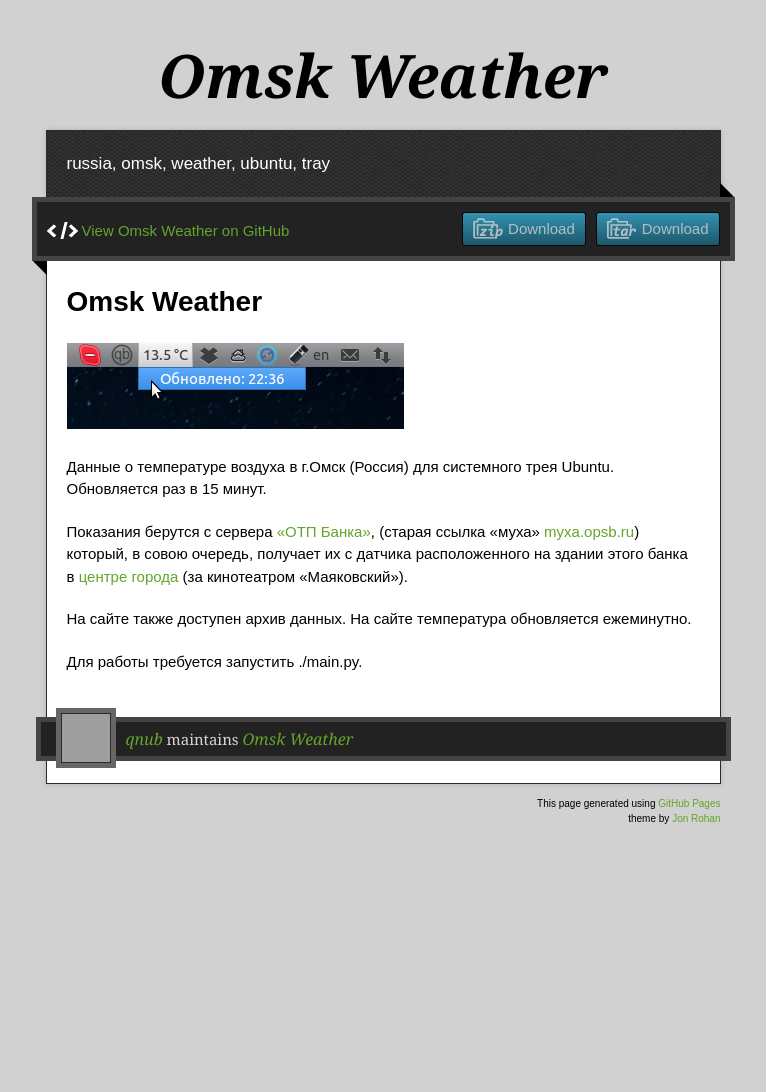
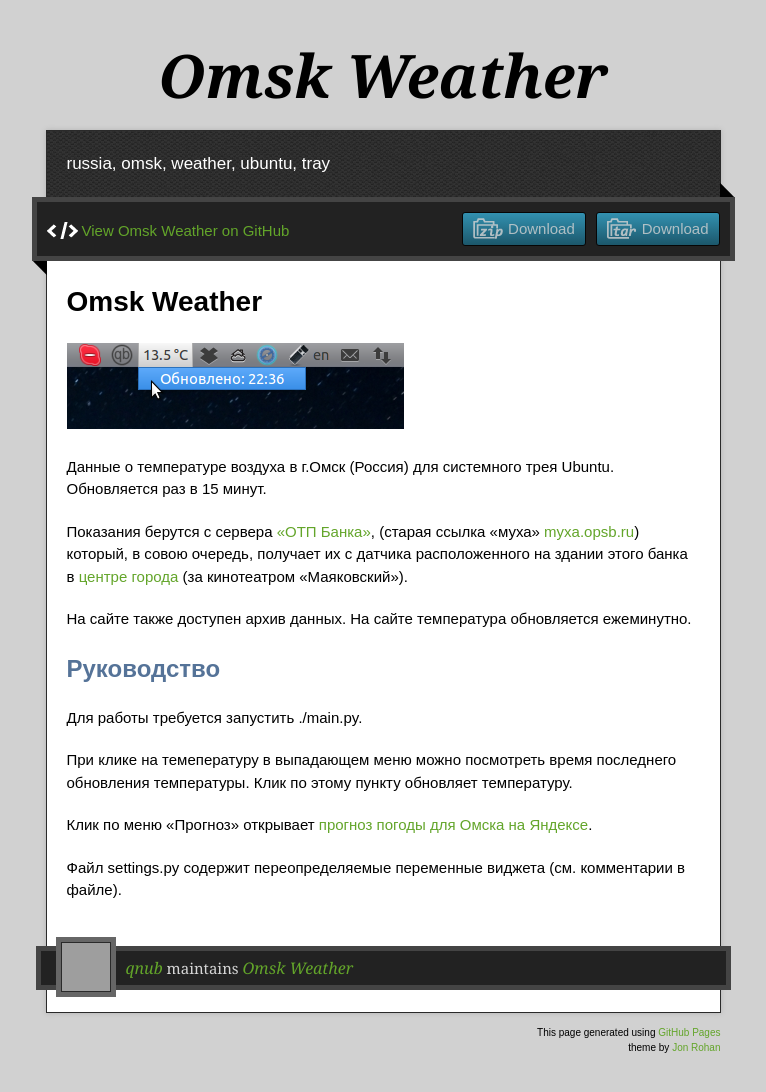
Before and after one commit to qnub/omsk-weather, a plain HTML site: page index.html in a window 1280 px wide. Shown: the whole page, without its empty margins (257-1023 px from the left). Before the commit the page ends 916 px from the top, so only its background shows below. Drawn offline with nearby package versions, Linux system fonts and the light colour scheme; grey boxes are pictures that could not be loaded.

Commit message:
Обновление описания.

```diff
--- a/index.html
+++ b/index.html
@@ -51,7 +51,17 @@
 <p>На сайте также доступен архив данных. На сайте температура обновляется
 ежеминутно.</p>
 
+<h2>Руководство</h2>
+
 <p>Для работы требуется запустить <code>./main.py</code>.</p>
+
+<p>При клике на темепературу в выпадающем меню можно посмотреть время последнего
+обновления температуры. Клик по этому пункту обновляет температуру.</p>
+
+<p>Клик по меню «Прогноз» открывает <a href="http://pogoda.yandex.ru/omsk/">прогноз погоды для Омска на Яндексе</a>.</p>
+
+<p>Файл <code>settings.py</code> содержит переопределяемые переменные виджета
+(см. комментарии в файле).</p>
         </article>
       </div>
     </div>
```
